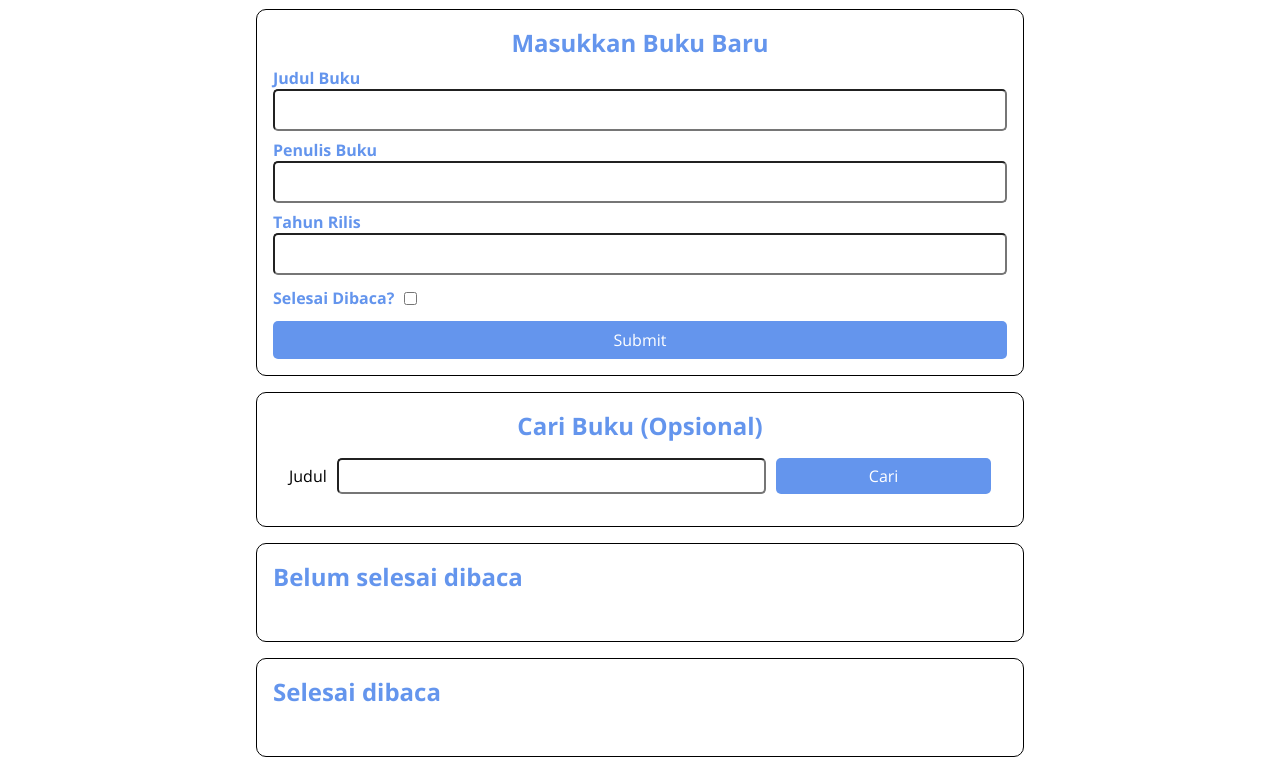
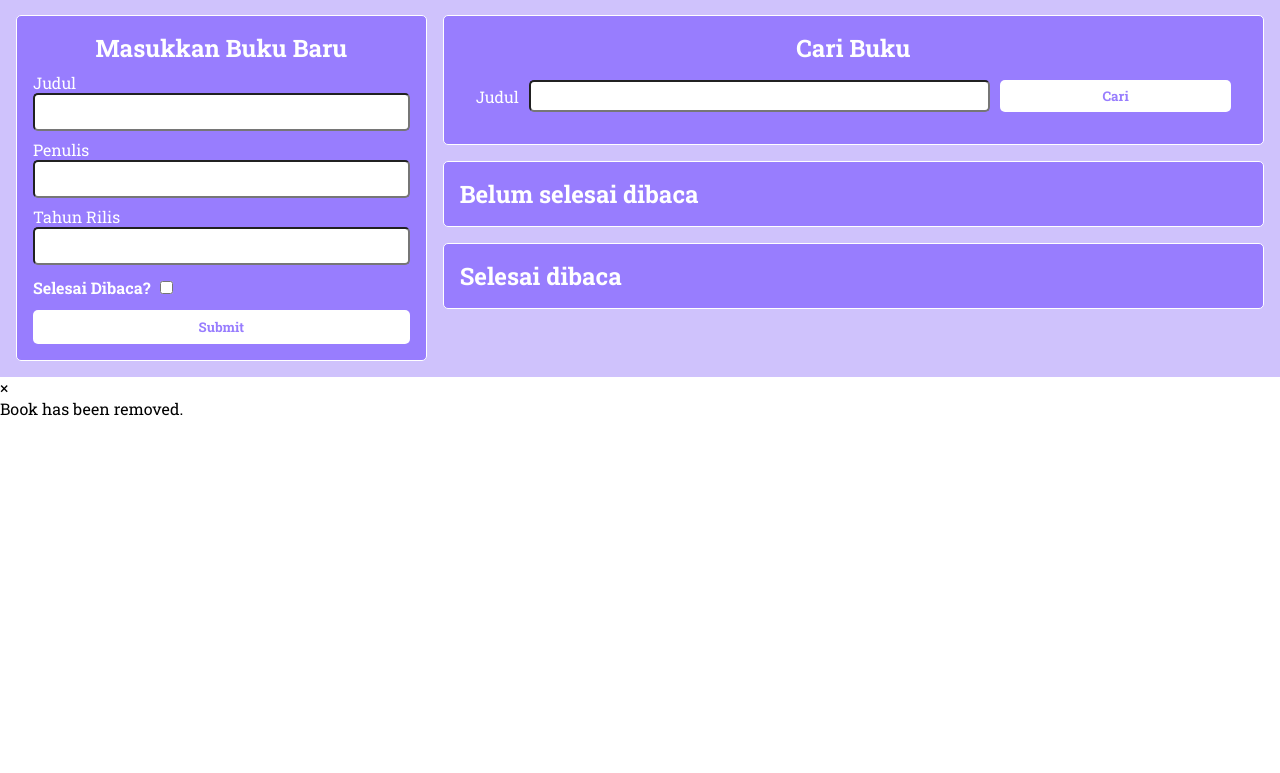
Before and after one commit to ensiklopedical/custom-bookshelf-apps, a plain HTML site: page index.html in a window 1280 px wide. Shown: the part 74-847 px from the top of the page. After the commit the page ends 800 px from the top, so only its background shows below. Drawn offline with nearby package versions, Linux system fonts and the light colour scheme.

Commit message:
Progress HTML

```diff
--- a/index.html
+++ b/index.html
@@ -8,9 +8,10 @@
     />
     <meta http-equiv="X-UA-Compatible" content="ie=edge" />
     <title>Bookshelf App</title>
-    <link rel="preconnect" href="https://fonts.gstatic.com" />
+    <link rel="preconnect" href="https://fonts.googleapis.com" />
+    <link rel="preconnect" href="https://fonts.gstatic.com" crossorigin />
     <link
-      href="https://fonts.googleapis.com/css2?family=Open+Sans:wght@300;400;600;700;800&display=swap"
+      href="https://fonts.googleapis.com/css2?family=Merriweather:ital,wght@0,300;0,400;0,700;0,900;1,300;1,400;1,700;1,900&family=Roboto+Slab:wght@100..900&family=Rubik:ital,wght@0,300..900;1,300..900&display=swap"
       rel="stylesheet"
     />
     <link rel="stylesheet" href="style.css" />
@@ -20,15 +21,16 @@
       <h1 class="headerTitle">Bookshelf App</h1>
     </header>
     <main>
+      <section class="left-section">
         <section class="inputSection">
           <h2>Masukkan Buku Baru</h2>
           <form id="inputBook">
             <div class="input">
-            <label for="inputTitle">Judul Buku</label>
+              <label for="inputTitle">Judul</label>
               <input id="inputTitle" type="text" required />
             </div>
             <div class="input">
-            <label for="inputAuthor">Penulis Buku</label>
+              <label for="inputAuthor">Penulis</label>
               <input id="inputAuthor" type="text" required />
             </div>
             <div class="input">
@@ -42,9 +44,11 @@
             <button id="formSubmit" type="submit">Submit</button>
           </form>
         </section>
+      </section>
 
+      <section class="right-section">
         <section class="search_section">
-        <h2>Cari Buku (Opsional)</h2>
+          <h2>Cari Buku</h2>
           <form id="searchBook">
             <label for="searchTitle">Judul</label>
             <input id="searchTitle" type="text" />
@@ -63,6 +67,7 @@
 
           <div id="completeList" class="list"></div>
         </section>
+      </section>
     </main>
     <div id="remove-modal" class="modal">
       <div class="modal-content">
--- a/style.css
+++ b/style.css
@@ -1,3 +1,161 @@
+* {
+    padding: 0;
+    margin: 0;
+    box-sizing: border-box;
+    font-family: 'Roboto Slab', sans-serif;
+}
+
+.header {
+    padding: 15px;
+    display: flex;
+    align-items: center;
+    justify-content: left;
+    background-color: #987dfe;
+    color: white;
+}
+
+main {
+    display: flex;
+    flex-direction: row;
+    padding: 16px;
+    background-color: rgba(160, 134, 249, 0.5);
+    gap: 16px;
+
+}
+
+.left-section{
+    flex: 1;
+}
+
+.right-section{
+    display: flex;
+    flex-direction: column;
+    flex: 2;
+
+}
+
+.inputSection {
+    display: flex;
+    flex-direction: column;
+    padding: 16px;
+    border: 1px solid white;
+
+    border-radius: 5px;
+    background-color: #987dfe;
+}
+
+.inputSection>h2 {
+    text-align: center;
+    color: white;
+}
+
+.inputSection>form>.input {
+    margin: 8px 0;
+    color : white;
+}
+
+.inputSection>form>button {
+    background-color: white;
+    color: #987dfe;
+    font-weight: bold;
+    border: 0;
+    border-radius: 5px;
+    display: block;
+    width: 100%;
+    padding: 8px;
+    cursor: pointer;
+}
+
+.inputSection>form>button>span {
+    font-weight: bold;
+}
+
+.inputSection>form>.input>input {
+    display: block;
+    width: 100%;
+    padding: 8px;
+    border-radius: 5px;
+}
+
+
+.inputSection>form>.input>label {
+    color: white;
+}
+
+.inputSection>form>.input_inline {
+    margin: 12px 0;
+    display: flex;
+    align-items: center;
+}
+
+.inputSection>form>.input_inline>label {
+    color: white;
+    font-weight: bold;
+    margin-right: 10px;
+}
+
+.search_section {
+    display: flex;
+    flex-direction: column;
+    align-items: center;
+    padding: 16px;
+    border: 1px solid white;
+    border-radius: 5px;
+    background-color: #987dfe;
+}
+
+.search_section>h2 {
+    color: white;
+}
+
+.search_section>form {
+    padding: 16px;
+    width: 100%;
+    display: grid;
+    grid-template-columns: auto 1fr 0.5fr;
+    grid-gap: 10px;
+}
+
+.search_section>form>label {
+    display: flex;
+    align-items: center;
+    color: white;
+}
+
+.search_section>form>input {
+    padding: 5px;
+    border-radius: 5px;
+}
+
+.search_section>form>button {
+    color: white
+}
+
+.search_section>form>button {
+    background-color: white;
+    color: #987dfe;
+    font-weight: bold;
+    border: 0;
+    border-radius: 5px;
+    cursor: pointer;
+}
+
+.bookShelf {
+    margin: 16px 0 0 0;
+    border: 1px solid white;
+    padding: 16px;
+    border-radius: 5px;
+    background-color: #987dfe;
+    color: white
+}
+
+
+
+
+
+
+/*
+
 * {
     padding: 0;
     margin: 0;
@@ -7,7 +165,7 @@
 body,
 input,
 button {
-    font-family: 'Open Sans', sans-serif;
+    font-family: 'Roboto Slab', sans-serif;
 }
 
 input,
@@ -20,7 +178,7 @@ button {
     display: flex;
     align-items: center;
     justify-content: center;
-    background-color: cornflowerblue;
+    background-color: #987dfe;
     color: white;
 }
 
@@ -213,3 +371,5 @@ p {
     text-decoration: none;
     cursor: pointer;
 }
+
+*/
```
Lines whose indentation alone changed are shown as unchanged.
